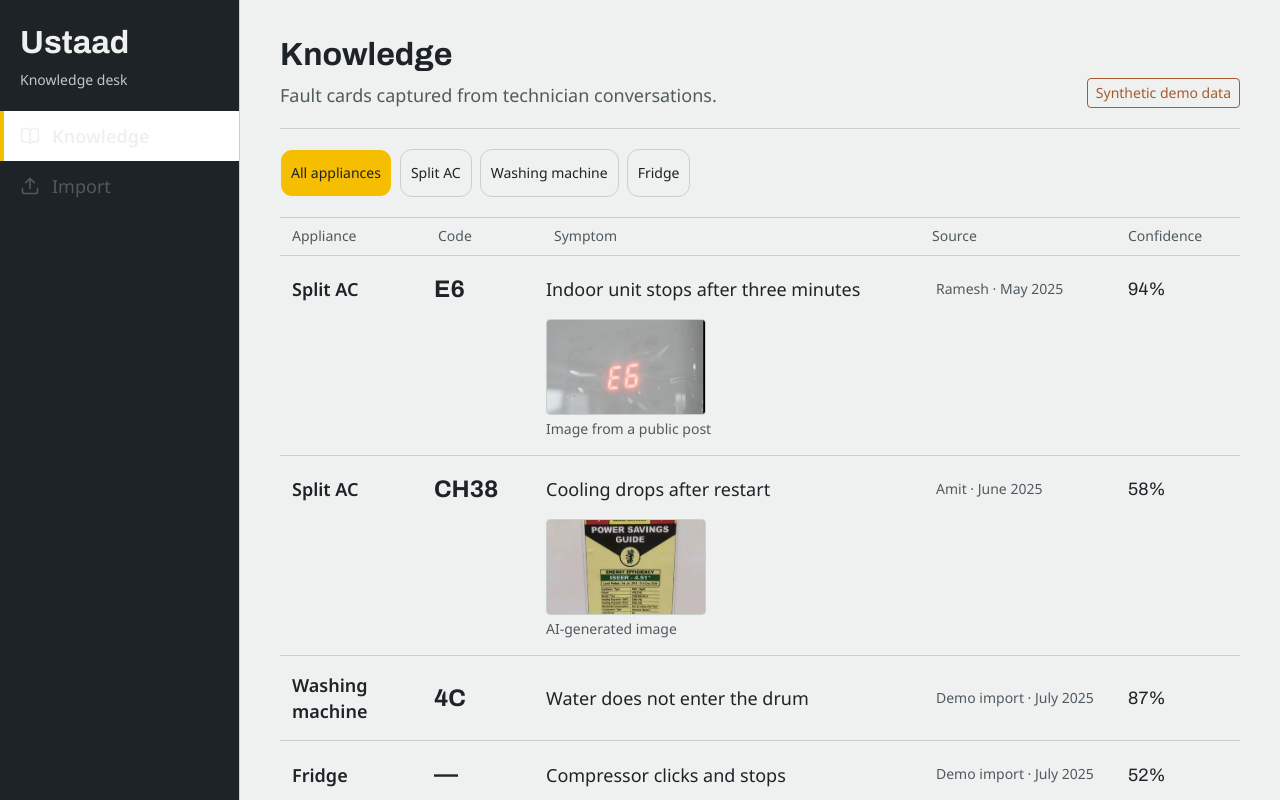
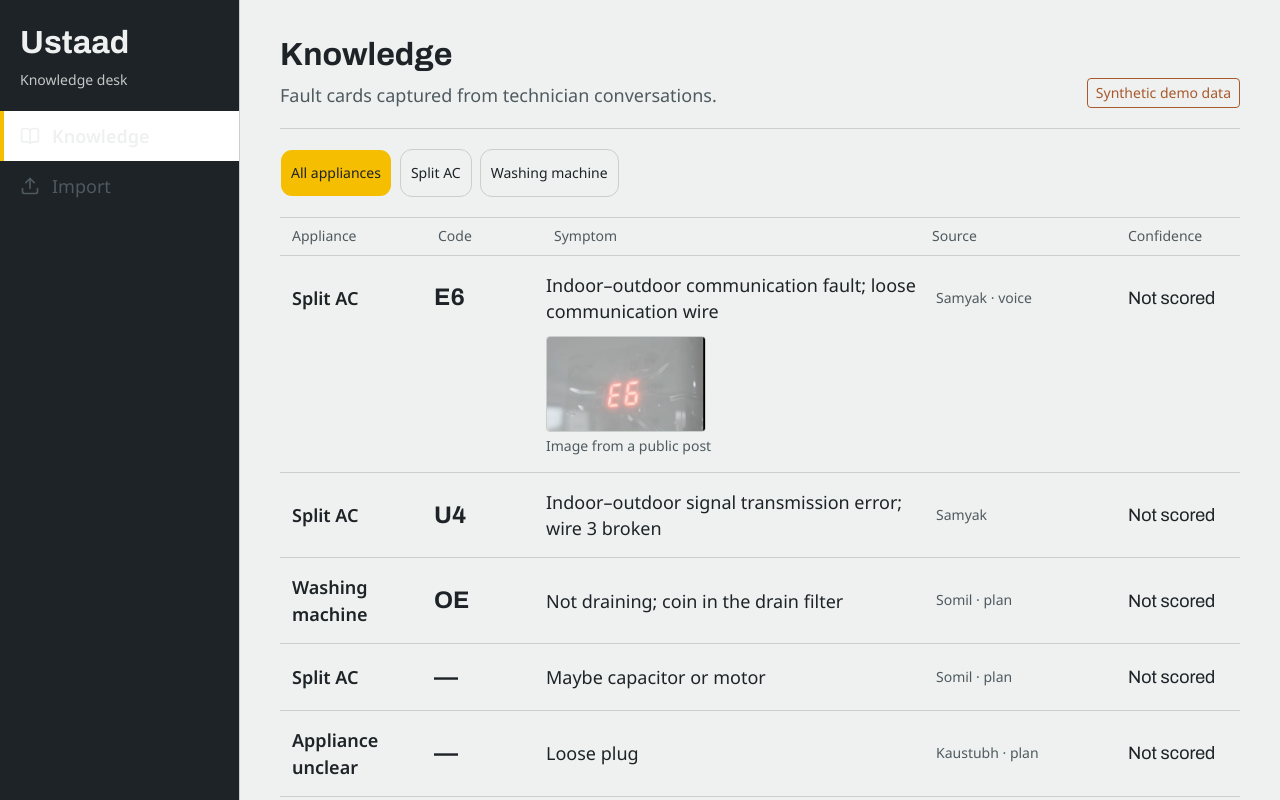
Before and after one commit to KaustubhUp025/ustaad, a React (Vite) app in the folder web/: page /d/knowledge in a window 1280 px wide. Shown: the top 800 px of the page. Built offline with nearby package versions, Linux system fonts and the light colour scheme; no server answers.

Commit message:
T24: address dashboard review

```diff
--- a/web/src/api/dashboard.ts
+++ b/web/src/api/dashboard.ts
@@ -1,5 +1,5 @@
 export type ImportStatus = 'queued' | 'parsing' | 'transcribing' | 'extracting' | 'done' | 'failed'
-export type ApplianceType = 'all' | 'split_ac' | 'washing_machine' | 'fridge'
+export type ApplianceType = 'all' | 'split_ac' | 'washing_machine' | 'unknown'
 export type ReviewStatus = 'approved' | 'needs_review'
 export type ImageOrigin = 'ai_generated' | 'public_post'
 
@@ -11,7 +11,7 @@ export type KnowledgeCard = {
   code: string
   symptom: string
   source: string
-  confidence: number
+  confidence: number | null
   reviewStatus: ReviewStatus
   image?: { src: string; origin: ImageOrigin }
 }
@@ -28,10 +28,15 @@ export type ImportView = {
   errors: string[]
 }
 
-const SAFE_IMPORT_ERRORS = new Set(['pipeline_failed', 'archive_invalid', 'date_order_ambiguous'])
+const SAFE_IMPORT_ERRORS = new Map([
+  ['The chat import could not be processed.', 'pipeline_failed'],
+  ['The chat date order could not be determined, so the import was not processed.', 'date_order_ambiguous'],
+  ['One chat attachment could not be read, so it was kept without enrichment.', 'attachment_failed'],
+  ['One chat thread could not be read, so it was skipped.', 'thread_failed'],
+])
 
 export function safeImportError(error: string) {
-  return SAFE_IMPORT_ERRORS.has(error) ? error : 'pipeline_failed'
+  return SAFE_IMPORT_ERRORS.get(error) ?? 'pipeline_failed'
 }
 
 export function filterCards(cards: KnowledgeCard[], applianceType: ApplianceType) {
@@ -59,27 +64,32 @@ export const dashboardFixture: { currentImport: ImportView; importHistory: Impor
     threads: status === 'extracting' || status === 'done' ? 9 : 0,
     cardsCreated: status === 'done' ? 9 : 0,
     cardsNeedingReview: status === 'done' ? 2 : 0,
-    errors: status === 'failed' ? ['pipeline_failed'] : [],
+    errors: status === 'failed' ? ['The chat import could not be processed.'] : [],
   })),
   cards: [
     {
       id: 'fc_ac_1', applianceType: 'split_ac', applianceLabel: 'Split AC', brand: 'Voltas', code: 'E6',
-      symptom: 'Indoor unit stops after three minutes', source: 'Ramesh · May 2025', confidence: 0.94,
+      symptom: 'Indoor–outdoor communication fault; loose communication wire', source: 'Samyak · voice', confidence: null,
       reviewStatus: 'approved', image: { src: '/samples/display_e6.jpg', origin: 'public_post' },
     },
     {
-      id: 'fc_ac_2', applianceType: 'split_ac', applianceLabel: 'Split AC', brand: 'LG', code: 'CH38',
-      symptom: 'Cooling drops after restart', source: 'Amit · June 2025', confidence: 0.58,
-      reviewStatus: 'needs_review', image: { src: '/samples/voltas_label.jpg', origin: 'ai_generated' },
-    },
-    {
-      id: 'fc_washer_1', applianceType: 'washing_machine', applianceLabel: 'Washing machine', brand: 'Samsung', code: '4C',
-      symptom: 'Water does not enter the drum', source: 'Demo import · July 2025', confidence: 0.87,
+      id: 'fc_ac_2', applianceType: 'split_ac', applianceLabel: 'Split AC', brand: 'Daikin', code: 'U4',
+      symptom: 'Indoor–outdoor signal transmission error; wire 3 broken', source: 'Samyak', confidence: null,
       reviewStatus: 'approved',
     },
     {
-      id: 'fc_fridge_1', applianceType: 'fridge', applianceLabel: 'Fridge', brand: 'Whirlpool', code: '—',
-      symptom: 'Compressor clicks and stops', source: 'Demo import · July 2025', confidence: 0.52,
+      id: 'fc_washer_1', applianceType: 'washing_machine', applianceLabel: 'Washing machine', brand: 'LG', code: 'OE',
+      symptom: 'Not draining; coin in the drain filter', source: 'Somil · plan', confidence: null,
+      reviewStatus: 'approved',
+    },
+    {
+      id: 'fc_review_1', applianceType: 'split_ac', applianceLabel: 'Split AC', brand: '', code: '',
+      symptom: 'Maybe capacitor or motor', source: 'Somil · plan', confidence: null,
+      reviewStatus: 'needs_review',
+    },
+    {
+      id: 'fc_review_2', applianceType: 'unknown', applianceLabel: 'Appliance unclear', brand: '', code: '',
+      symptom: 'Loose plug', source: 'Kaustubh · plan', confidence: null,
       reviewStatus: 'needs_review',
     },
   ],
--- a/web/src/i18n/en.json
+++ b/web/src/i18n/en.json
@@ -96,13 +96,14 @@
     "knowledgeIntro": "Fault cards captured from technician conversations.",
     "synthetic": "Synthetic demo data",
     "filterLabel": "Filter by appliance type",
-    "filters": { "all": "All appliances", "split_ac": "Split AC", "washing_machine": "Washing machine", "fridge": "Fridge" },
+    "filters": { "all": "All appliances", "split_ac": "Split AC", "washing_machine": "Washing machine", "unknown": "Appliance unclear" },
     "faultCards": "Fault cards",
     "appliance": "Appliance",
     "code": "Code",
     "symptom": "Symptom",
     "source": "Source",
     "confidence": "Confidence",
+    "notScored": "Not scored",
     "reviewQueue": "Review queue",
     "reviewIntro": "Check low-confidence cards before technicians use them.",
     "approve": "Approve card",
@@ -116,8 +117,8 @@
     "cardsCreated": "Cards created",
     "needsReview": "Need review",
     "importActivity": "Import activity",
-    "voiceItem": "Voice note {{number}}",
-    "tagsCreated": "{{count}} tags created",
-    "errors": { "pipeline_failed": "Import failed. Try the export again.", "archive_invalid": "This archive could not be read. Export the chat again.", "date_order_ambiguous": "The chat dates could not be understood. Export the chat again." }
+    "importItem": "Import {{number}}",
+    "cardsCreatedBadge": "{{count}} cards created",
+    "errors": { "pipeline_failed": "Import failed. Try the export again.", "date_order_ambiguous": "The chat dates could not be understood. Export the chat again.", "attachment_failed": "One attachment could not be read and was kept without enrichment.", "thread_failed": "One chat thread could not be read and was skipped." }
   }
 }
--- a/web/src/routes/d/Knowledge.tsx
+++ b/web/src/routes/d/Knowledge.tsx
@@ -5,7 +5,7 @@ import { useTranslation } from 'react-i18next'
 import { type ApplianceType, dashboardFixture, filterCards, type KnowledgeCard } from '@/api/dashboard'
 import { Button } from '@/components/ui/button'
 
-const FILTERS: ApplianceType[] = ['all', 'split_ac', 'washing_machine', 'fridge']
+const FILTERS: ApplianceType[] = ['all', 'split_ac', 'washing_machine']
 
 export default function Knowledge() {
   const { t } = useTranslation()
@@ -42,9 +42,9 @@ export default function Knowledge() {
 
 function CardRow({ card }: { card: KnowledgeCard }) {
   const { t } = useTranslation()
-  return <li className="grid gap-3 px-3 py-4 md:grid-cols-[130px_100px_minmax(220px,1fr)_180px_100px] md:items-center"><span className="font-semibold">{card.applianceLabel}</span><span className="font-heading text-[length:var(--text-lg)] font-bold">{card.code}</span><CardSummary card={card} compact /><span className="text-[length:var(--text-sm)] text-muted-foreground">{card.source}</span><span className="font-heading tabular-nums">{Math.round(card.confidence * 100)}%</span>{card.image && <figure className="md:col-start-3"><img className="h-24 w-40 rounded-sm border border-border object-cover" src={card.image.src} alt="" /><figcaption className="mt-1 text-[length:var(--text-sm)] text-muted-foreground">{t(`dashboard.image.${card.image.origin}`)}</figcaption></figure>}</li>
+  return <li className="grid gap-3 px-3 py-4 md:grid-cols-[130px_100px_minmax(220px,1fr)_180px_100px] md:items-center"><span className="font-semibold">{card.applianceLabel}</span><span className="font-heading text-[length:var(--text-lg)] font-bold">{card.code || '—'}</span><CardSummary card={card} compact /><span className="text-[length:var(--text-sm)] text-muted-foreground">{card.source}</span><span className="font-heading tabular-nums">{card.confidence === null ? t('dashboard.notScored') : `${Math.round(card.confidence * 100)}%`}</span>{card.image && <figure className="md:col-start-3"><img className="h-24 w-40 rounded-sm border border-border object-cover" src={card.image.src} alt="" /><figcaption className="mt-1 text-[length:var(--text-sm)] text-muted-foreground">{t(`dashboard.image.${card.image.origin}`)}</figcaption></figure>}</li>
 }
 
 function CardSummary({ card, compact = false }: { card: KnowledgeCard; compact?: boolean }) {
-  return <div className="min-w-0"><p>{card.symptom}</p>{!compact && <p className="mt-1 text-[length:var(--text-sm)] text-muted-foreground">{card.brand} · {card.code} · {Math.round(card.confidence * 100)}%</p>}</div>
+  return <div className="min-w-0"><p>{card.symptom}</p>{!compact && <p className="mt-1 text-[length:var(--text-sm)] text-muted-foreground">{card.brand || '—'} · {card.code || '—'}</p>}</div>
 }
```
Also changed, not shown: web/src/routes/d/Import.tsx (+97 -9 lines), 3 other files (tests, documents, lock files or other folders).
